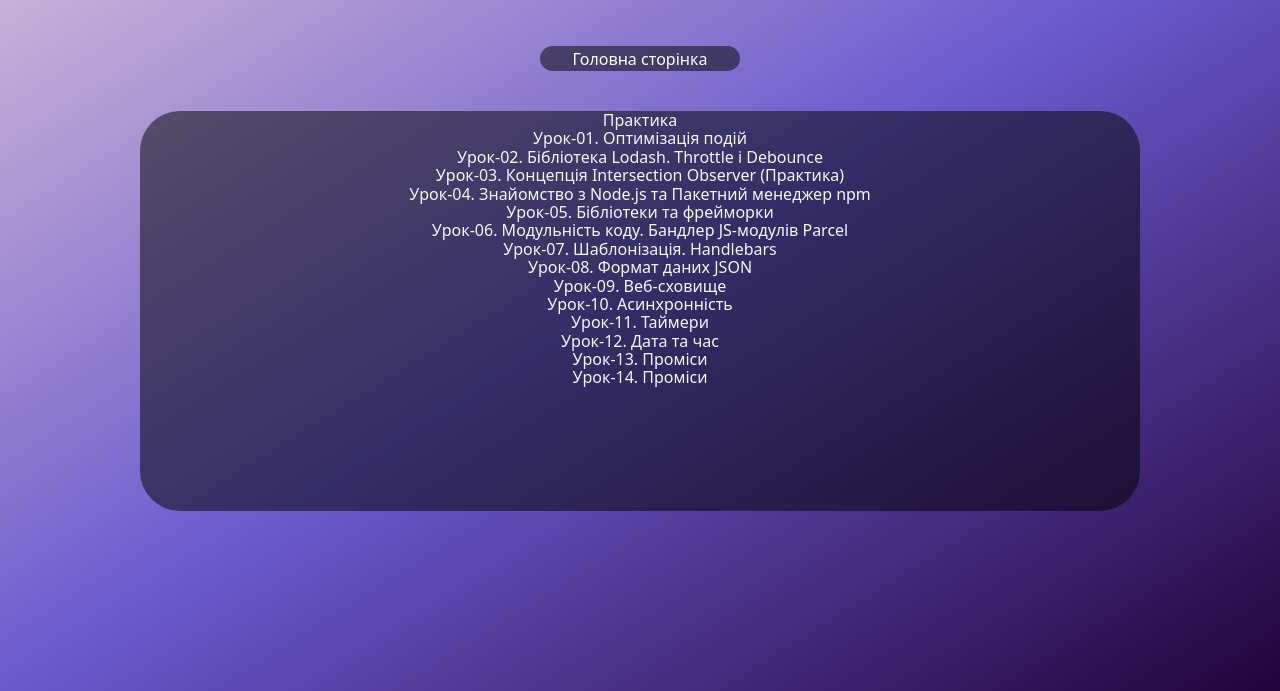
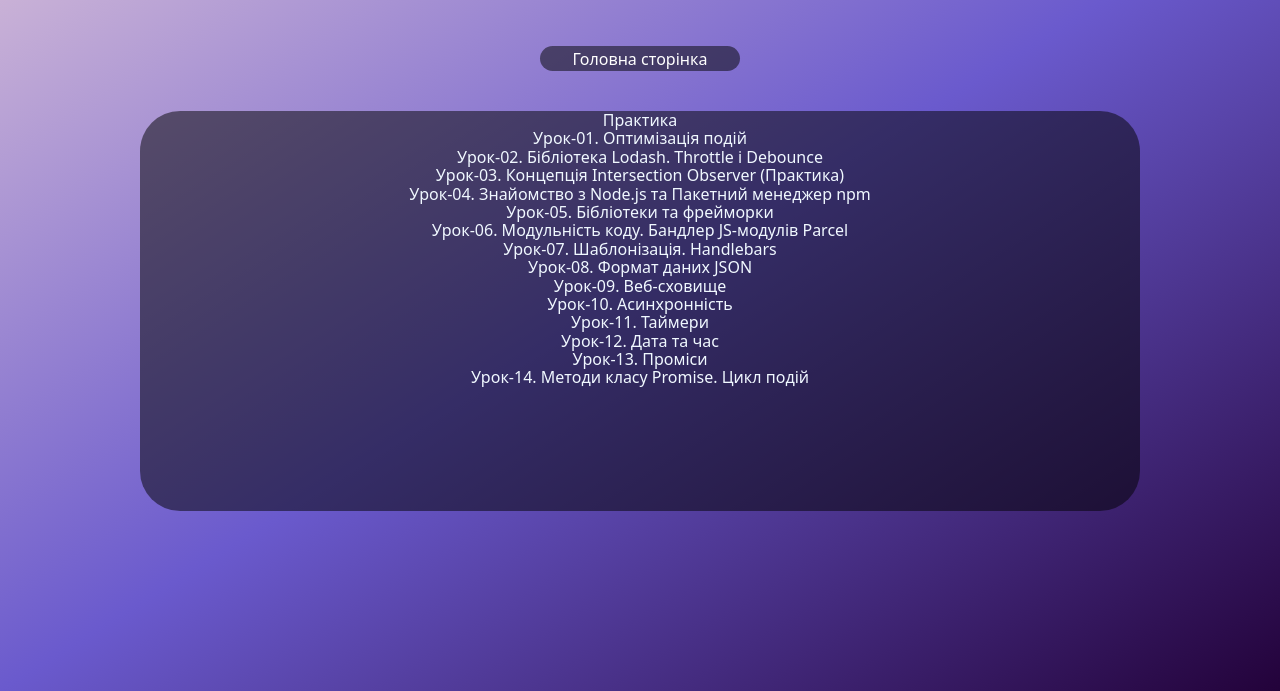
Before and after one commit to MichaelShpeh/hw-js-vite, a website built with Vite: page src/secondpage.html in a window 1280 px wide. Shown: the part 109-800 px from the top of the page. Built offline with nearby package versions, Linux system fonts and the light colour scheme.

Commit message:
hw-14 new name

```diff
--- a/src/secondpage.html
+++ b/src/secondpage.html
@@ -187,7 +187,7 @@
           target="_blank"
           rel="noreferrer noopener"
         >
-          Урок-14. Проміси
+          Урок-14. Методи класу Promise. Цикл подій
         </a>
       </li>
     </ul>
```
